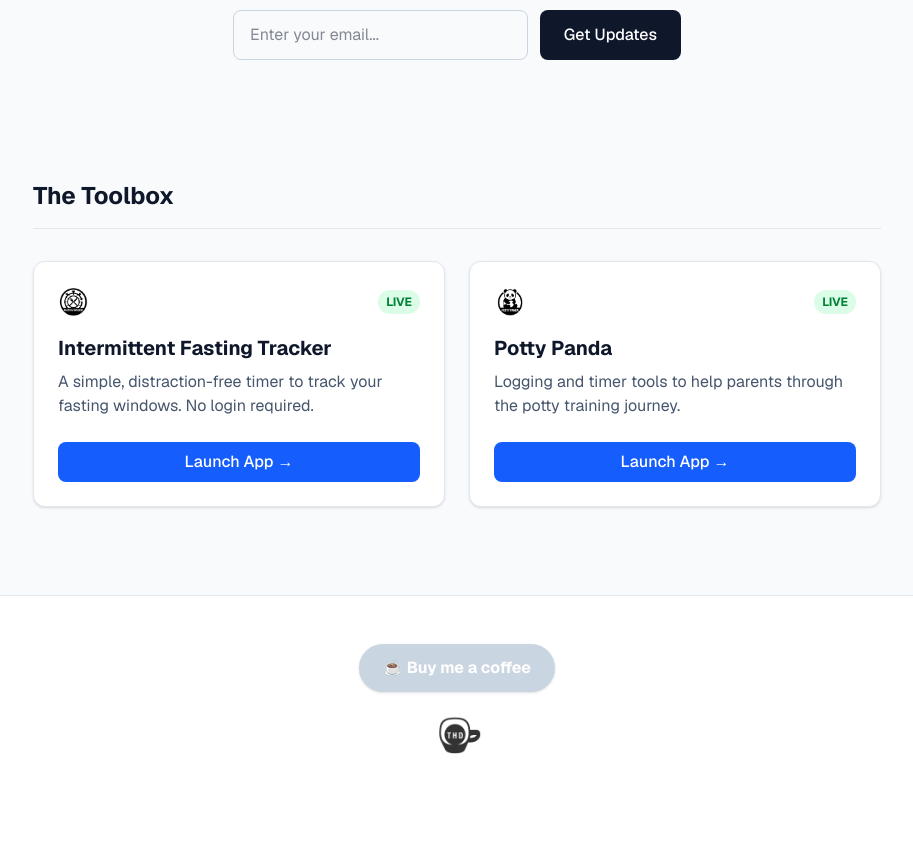
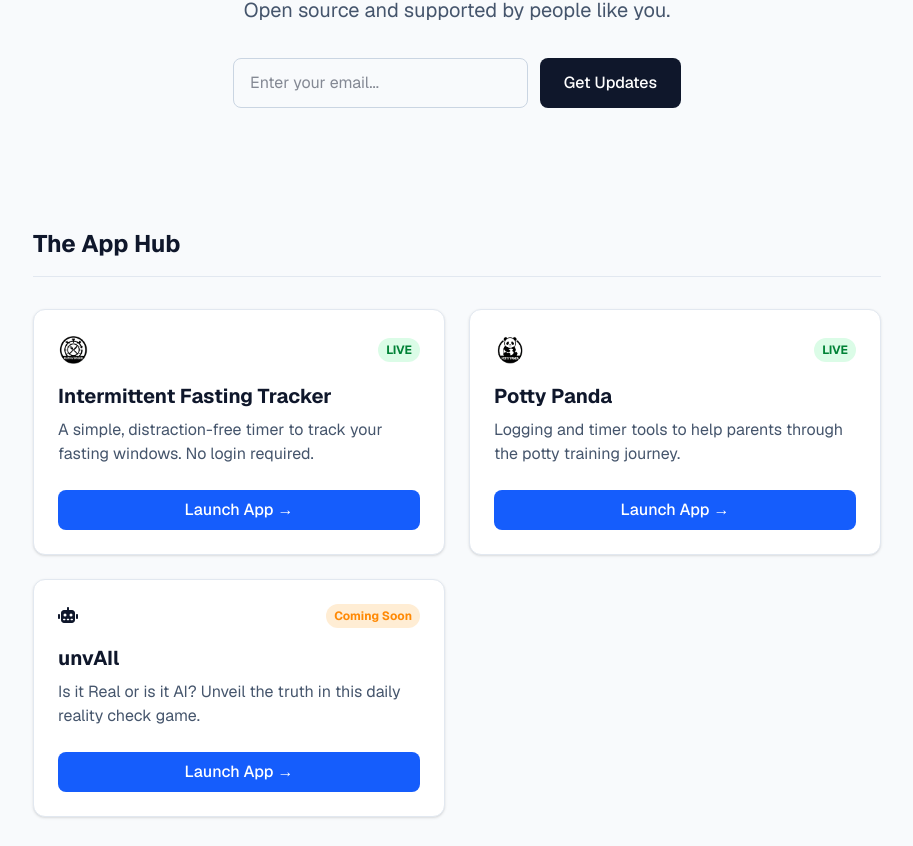
Before and after one commit to badmerissa/the-helpful-dev, a Next.js app: page / in a window 1280 px wide. Shown: the part 414-1260 px from the top of the page, without its empty margins (183-1096 px from the left). Before the commit the page ends 1232 px from the top, so only its background shows below. Built offline with nearby package versions, Linux system fonts and the light colour scheme.

Commit message:
SOLID-111-NOTSOLIDLOL adding unvAIl app holder

```diff
--- a/app/page.tsx
+++ b/app/page.tsx
@@ -1,4 +1,6 @@
 import NewsletterForm from './components/NewsletterForm';
+import { FontAwesomeIcon } from '@fortawesome/react-fontawesome'
+import { faRobot } from '@fortawesome/free-solid-svg-icons'
 import Image from 'next/image';
 import Link from 'next/link';
 
@@ -19,7 +21,7 @@ export default function Home() {
         </div>
         <h1 className="text-4xl md:text-5xl font-bold mb-6 tracking-tight text-slate-900">
           Truly <span className="text-blue-600">helpful</span> tools <br />
-          for everyday problems.
+          for everyday problems.<br /> With a dash of fun on the side.
         </h1>
         <p className="text-xl text-slate-600 mb-8 leading-relaxed">
           Simple apps that help the community.
@@ -32,7 +34,7 @@ export default function Home() {
       </header>
       {/* 2. THE DIRECTORY: Your Apps */}
       <section className="max-w-4xl mx-auto px-6 py-10">
-        <h2 className="text-2xl font-bold mb-8 border-b pb-4 border-slate-200">The Toolbox</h2>
+        <h2 className="text-2xl font-bold mb-8 border-b pb-4 border-slate-200">The App Hub</h2>
 
         <div className="grid md:grid-cols-2 gap-6">
 
@@ -75,6 +77,27 @@ export default function Home() {
             </a>
           </div>
 
+          {/* App 3: Real AI Game (LIVE) */}
+          <div className="bg-white p-6 rounded-xl border border-slate-200 shadow-sm hover:shadow-md transition-shadow">
+            <div className="flex items-center justify-between mb-4">
+              <FontAwesomeIcon icon={faRobot} className="w-8 h-8 text-black-600" />
+              <span
+                  className="bg-orange-100 text-orange-400 text-xs font-bold px-2 py-1 rounded-full">Coming Soon</span>
+            </div>
+            <h3 className="text-xl font-bold mb-2">unvAIl</h3>
+            <p className="text-slate-600 mb-6 h-12">
+              Is it Real or is it AI? Unveil the truth in this daily reality check game.
+            </p>
+            {/*href="https://unvail.thehelpfuldev.com/"*/}
+            <a
+                href="#"
+                target="_blank"
+                className="block text-center w-full py-2 bg-blue-600 text-white rounded-lg font-medium hover:bg-blue-700"
+            >
+              Launch App &rarr;
+            </a>
+          </div>
+
         </div>
       </section>
 
--- a/package.json
+++ b/package.json
@@ -9,6 +9,9 @@
     "lint": "eslint"
   },
   "dependencies": {
+    "@fortawesome/fontawesome-svg-core": "^7.1.0",
+    "@fortawesome/free-solid-svg-icons": "^7.1.0",
+    "@fortawesome/react-fontawesome": "^3.1.1",
     "@vercel/analytics": "^1.6.1",
     "@vercel/speed-insights": "^1.3.1",
     "next": "16.1.1",
```
Also changed, not shown: 1 other file (tests, documents, lock files or other folders).
